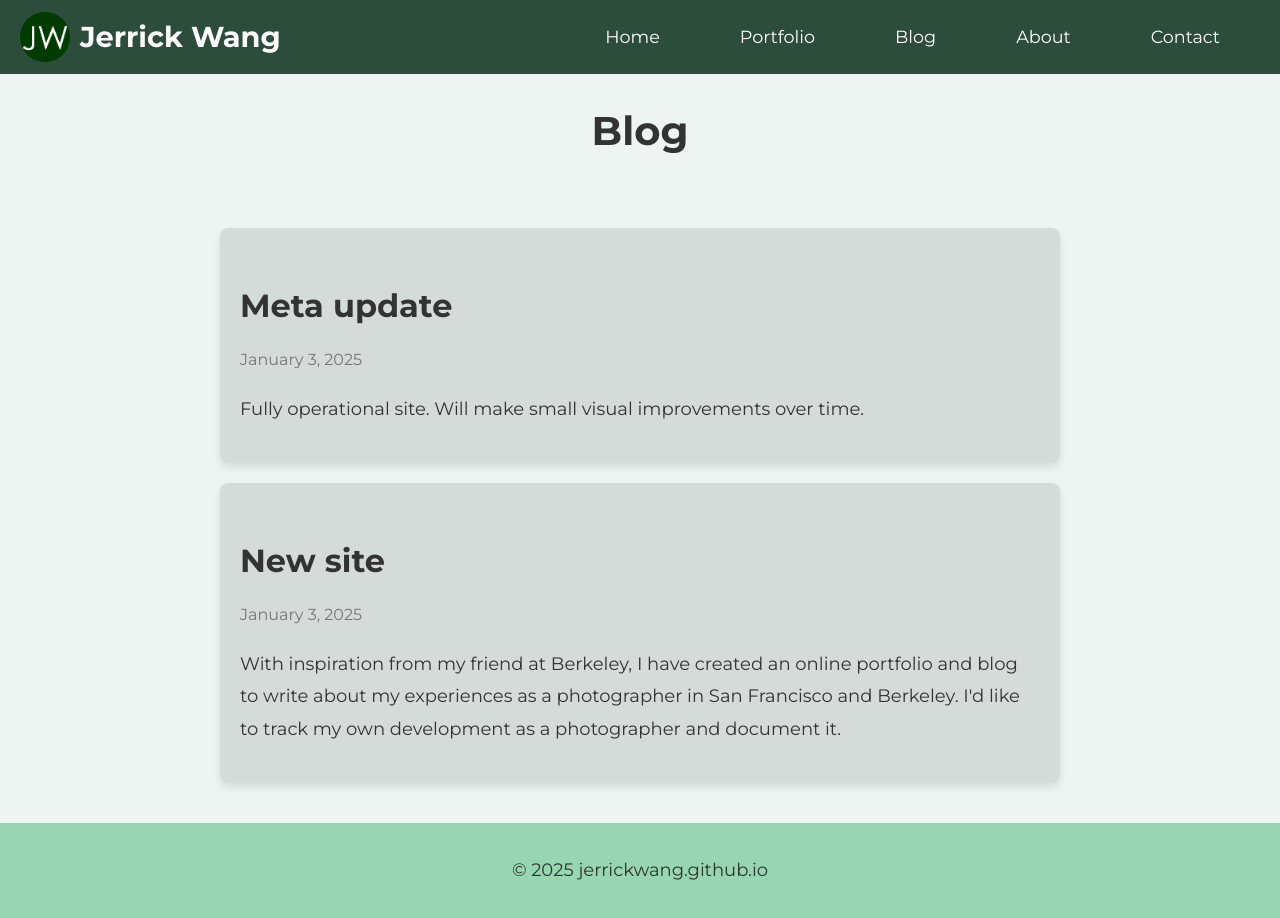
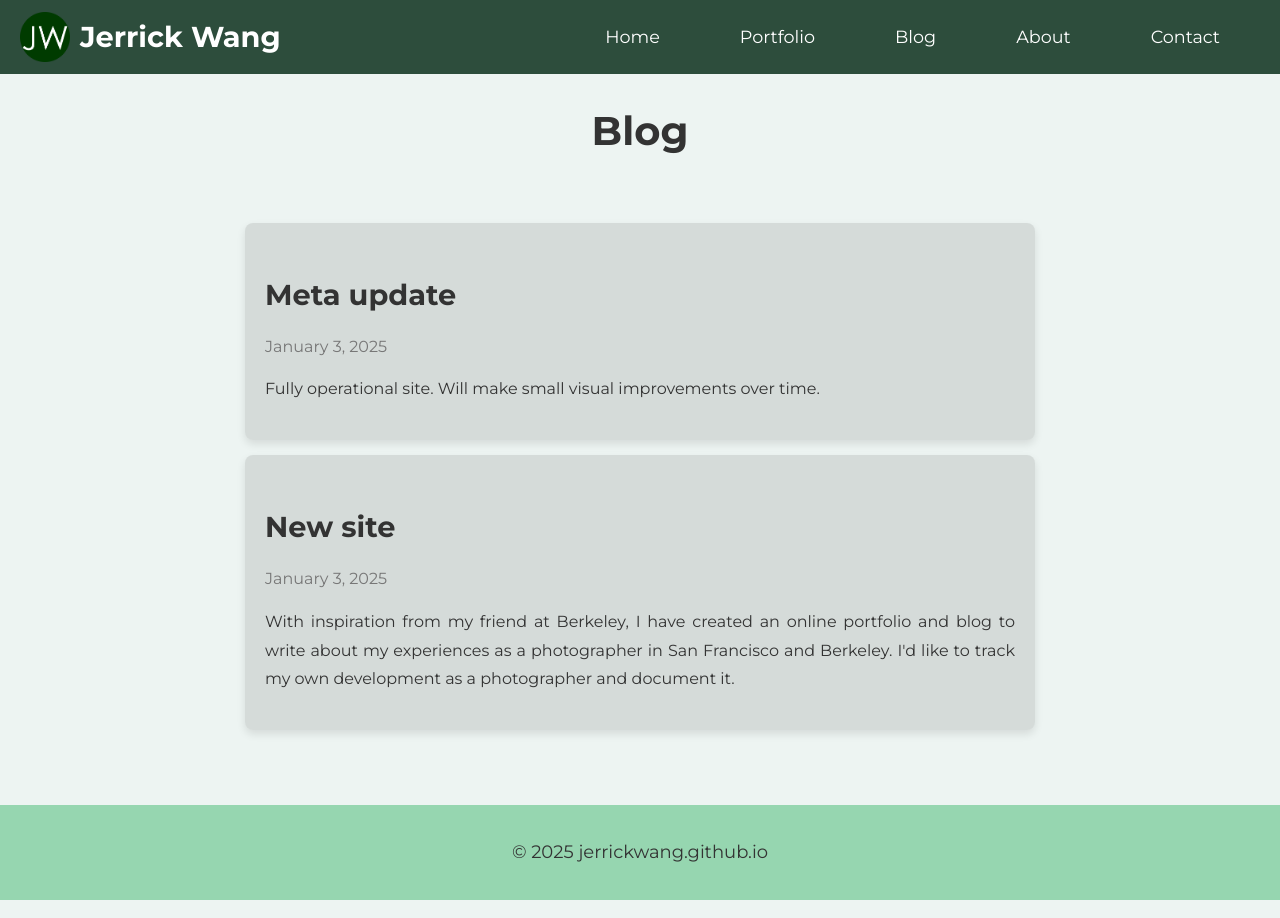
Before and after one commit to jerrickwang/jerrickwang.github.io, a Jekyll site: the page built from blog.md, in a window 1280 px wide. Built offline with Jekyll 4.4.1, drawn with Linux system fonts in a browser that asks for light colours.

Commit message:
Update style.css

```diff
--- a/assets/css/style.css
+++ b/assets/css/style.css
@@ -14,12 +14,6 @@ body {
   display: flex;
   flex-direction: column;
   min-height: 100vh; /* Ensures the body takes the full viewport height */
-  opacity: 1; /* For smooth transitions */
-  transition: opacity 0.5s ease-in-out; /* Smooth transition for page opacity */
-}
-
-body.fade-out {
-  opacity: 0; /* Fades out the page */
 }
 
 /* Full-width navigation bar */
@@ -85,7 +79,7 @@ nav ul li a {
 
 nav ul li a:hover {
   background: #fff; /* Light background on hover */
-  color: #000; /* Dark text on hover */
+  color: #000; /* Darker text color on hover */
 }
 
 /* Page title styling */
@@ -157,7 +151,7 @@ button:hover {
 
 .image-container img {
   max-width: 500px;
-  max-height: 500px;
+  max-height: 400px; /* Adjusted max height for images */
   width: auto;
   height: auto;
   display: block;
@@ -169,34 +163,91 @@ button:hover {
   background: rgba(0, 0, 0, 1);
 }
 
+/* Image description (alt text) */
+.image-description {
+  position: absolute;
+  top: 50%;
+  left: 50%;
+  transform: translate(-50%, -50%);
+  color: #fff;
+  font-size: 1.5rem;
+  font-weight: bold;
+  opacity: 0;
+  transition: opacity 0.3s ease;
+  text-shadow: 2px 2px 5px rgba(0, 0, 0, 0.7);
+}
+
+.image-container:hover .image-description {
+  opacity: 1;
+}
+
+/* Modal for full-screen image */
+.modal {
+  display: none;
+  position: fixed;
+  z-index: 1000;
+  left: 0;
+  top: 0;
+  width: 100%;
+  height: 100%;
+  background-color: rgba(0, 0, 0, 0.7);
+  overflow: hidden;
+  cursor: pointer;
+}
+
+.modal-content {
+  display: block;
+  max-width: 100%;
+  max-height: 100%;
+  margin: auto;
+  object-fit: contain;
+  box-sizing: border-box;
+}
+
+.close {
+  position: absolute;
+  top: 15px;
+  right: 35px;
+  color: #fff;
+  font-size: 40px;
+  font-weight: bold;
+  cursor: pointer;
+}
+
 /* Blog Post Container */
 .blog-post-container {
-  width: 100%;
-  max-width: 800px;
-  margin: 20px auto;
+  width: 95%; /* Increased width for better use of space */
+  max-width: 750px; /* Reduced maximum width for better visuals on larger screens */
+  margin: 15px auto; /* Tighter spacing between posts */
   padding: 20px;
   background-color: rgba(0, 0, 0, 0.1);
   border-radius: 8px;
   box-shadow: 0 4px 8px rgba(0, 0, 0, 0.1);
 }
 
+/* Blog Post Title */
 .post-title {
-  font-size: 2rem;
+  font-size: 1.8rem;
   font-weight: 700;
   color: #333;
   margin-bottom: 10px;
+  text-align: left;
 }
 
+/* Blog Post Date */
 .post-date {
   font-size: 1rem;
   color: #777;
-  margin-bottom: 20px;
+  margin-bottom: 15px;
+  text-align: left;
 }
 
+/* Blog Post Body */
 .post-body {
-  font-size: 1.125rem;
+  font-size: 1rem;
   color: #333;
   line-height: 1.8;
+  text-align: justify;
 }
 
 /* Responsive Design */
@@ -212,7 +263,7 @@ button:hover {
   }
 
   main {
-    padding: 20px;
+    padding: 15px;
   }
 
   .image-container {
@@ -222,18 +273,18 @@ button:hover {
 
   .image-container img {
     max-width: 100%;
-    max-height: 400px;
+    max-height: 300px; /* Adjusted for mobile devices */
   }
 
   header h1 {
-    font-size: 2.2rem;
+    font-size: 2rem;
   }
 
   .post-title {
-    font-size: 1.8rem;
+    font-size: 1.6rem;
   }
 
   .post-body {
-    font-size: 1rem;
+    font-size: 0.9rem;
   }
 }
```
